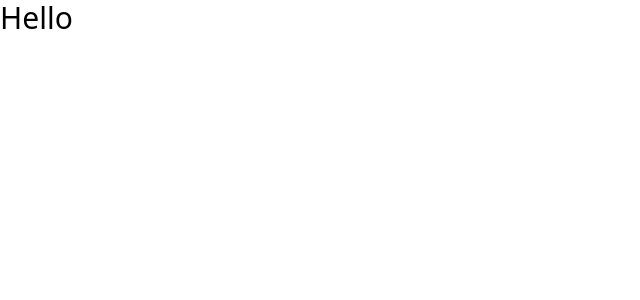
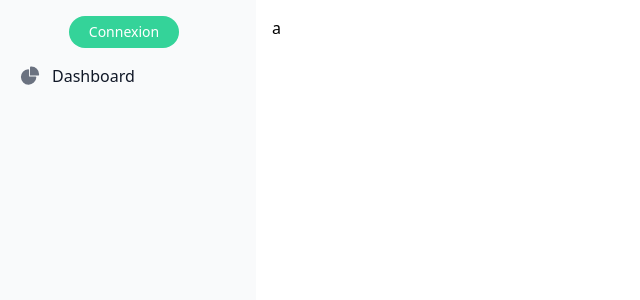
Before and after one commit to Zeworxx/FullJsCourseProject, a Vue app in the folder client/FullJsProject/: page / in a window 1280 px wide. Before the commit this address had no page. Shown: the top 300 px of the page, without its empty margins (0-640 px from the left). Built offline with nearby package versions, Linux system fonts and the light colour scheme.

Commit message:
add side bar gui

```diff
--- a/client/FullJsProject/src/App.vue
+++ b/client/FullJsProject/src/App.vue
@@ -1,9 +1,10 @@
 <script setup lang="ts">
 import { RouterLink, RouterView } from 'vue-router'
+import HomePage from './components/HomePage.vue'
 </script>
 
 <template>
-  <div class="text-3xl">Hello</div>
+  <HomePage />
 </template>
 
 <style scoped>
--- /dev/null
+++ b/client/FullJsProject/src/assets/i18n/fr.json
@@ -0,0 +1,9 @@
+{
+    "app" : {
+        "sidebar" : {
+            "wlecome-span" : "Bonjour {name} !",
+            "logout-button" : "Déconnexion",
+            "login-button" : "Connexion"
+        }
+    }
+}
--- /dev/null
+++ b/client/FullJsProject/src/components/HomePage.vue
@@ -0,0 +1,8 @@
+<script setup lang="ts">
+import Sidebar from './sidebar/Sidebar.vue'
+import ToDoList from './todolist/ToDoList.vue'
+</script>
+<template>
+    <Sidebar />
+    <ToDoList/>
+</template>
--- /dev/null
+++ b/client/FullJsProject/src/components/sidebar/Sidebar.vue
@@ -0,0 +1,79 @@
+<script setup lang="ts">
+import { ref, type Ref } from 'vue';
+import { type UserData } from 'src/models/app.model'
+
+const userData: Ref<UserData> = ref({
+    firstName: "Baptiste"
+})
+
+let isActive: Ref<boolean> = ref(false)
+function isLogged() {
+    return isActive.value
+}
+
+function toggle() {
+    isActive.value = !isActive.value;
+    console.log(isActive.value)
+}
+
+</script>
+<template>
+    <button data-drawer-target="default-sidebar" data-drawer-toggle="default-sidebar" aria-controls="default-sidebar"
+        type="button"
+        class="inline-flex items-center p-2 mt-2 ml-3 text-sm text-gray-500 rounded-lg sm:hidden hover:bg-gray-100 focus:outline-none focus:ring-2 focus:ring-gray-200 dark:text-gray-400 dark:hover:bg-gray-700 dark:focus:ring-gray-600">
+        <span class="sr-only">Open sidebar</span>
+        <svg class="w-6 h-6" aria-hidden="true" fill="currentColor" viewBox="0 0 20 20" xmlns="http://www.w3.org/2000/svg">
+            <path clip-rule="evenodd" fill-rule="evenodd"
+                d="M2 4.75A.75.75 0 012.75 4h14.5a.75.75 0 010 1.5H2.75A.75.75 0 012 4.75zm0 10.5a.75.75 0 01.75-.75h7.5a.75.75 0 010 1.5h-7.5a.75.75 0 01-.75-.75zM2 10a.75.75 0 01.75-.75h14.5a.75.75 0 010 1.5H2.75A.75.75 0 012 10z">
+            </path>
+        </svg>
+    </button>
+
+    <aside id="default-sidebar"
+        class="fixed top-0 left-0 z-40 w-64 h-screen transition-transform -translate-x-full sm:translate-x-0"
+        aria-label="Sidebar">
+        <div class="h-full px-3 py-4 overflow-y-auto bg-gray-50 dark:bg-gray-800">
+            <div class="mb-2 flex w-full" v-if="isLogged()">
+                <div class="flex">
+                    <div
+                        class="relative w-10 h-10 overflow-hidden bg-gray-100 rounded-full dark:bg-gray-600 border border-gray-300">
+                        <svg class="absolute w-12 h-12 text-gray-400 -left-1" fill="currentColor" viewBox="0 0 20 20"
+                            xmlns="http://www.w3.org/2000/svg">
+                            <path fill-rule="evenodd" d="M10 9a3 3 0 100-6 3 3 0 000 6zm-7 9a7 7 0 1114 0H3z"
+                                clip-rule="evenodd"></path>
+                        </svg>
+                    </div>
+                </div>
+                <div class="flex flex-col ml-4 w-full">
+                    <span class="ml-3 w-full mb-2">
+                        <p>{{ $t("app.sidebar.wlecome-span", { name: userData.firstName }) }}</p>
+                    </span>
+                    <button type="button" @click="toggle()"
+                        class="text-white bg-emerald-400 hover:bg-emerald-500 focus:outline-none focus:ring-4 focus:ring-emerald-300 font-medium rounded-full text-sm px-5 py-1.5 text-center mr-2 mb-2 dark:bg-emerald-600 dark:hover:bg-emerald-700 dark:focus:ring-emerald-800">{{
+                            $t('app.sidebar.logout-button') }}</button>
+                </div>
+            </div>
+            <div class="flex justify-center" v-else>
+                <button type="button" @click="toggle()"
+                    class="text-white bg-emerald-400 hover:bg-emerald-500 focus:outline-none focus:ring-4 focus:ring-emerald-300 font-medium rounded-full text-sm px-5 py-1.5 text-center mr-2 mb-2 dark:bg-emerald-600 dark:hover:bg-emerald-700 dark:focus:ring-emerald-800">{{
+                        $t('app.sidebar.login-button') }}</button>
+            </div>
+            <ul class="space-y-2 font-medium">
+                <li>
+                    <a href="#"
+                        class="flex items-center p-2 text-gray-900 rounded-lg dark:text-white hover:bg-gray-100 dark:hover:bg-gray-700 group">
+                        <svg class="w-5 h-5 text-gray-500 transition duration-75 dark:text-gray-400 group-hover:text-gray-900 dark:group-hover:text-white"
+                            aria-hidden="true" xmlns="http://www.w3.org/2000/svg" fill="currentColor" viewBox="0 0 22 21">
+                            <path
+                                d="M16.975 11H10V4.025a1 1 0 0 0-1.066-.998 8.5 8.5 0 1 0 9.039 9.039.999.999 0 0 0-1-1.066h.002Z" />
+                            <path
+                                d="M12.5 0c-.157 0-.311.01-.565.027A1 1 0 0 0 11 1.02V10h8.975a1 1 0 0 0 1-.935c.013-.188.028-.374.028-.565A8.51 8.51 0 0 0 12.5 0Z" />
+                        </svg>
+                        <span class="ml-3">Dashboard</span>
+                    </a>
+                </li>
+            </ul>
+        </div>
+
+    </aside>
+</template>
--- /dev/null
+++ b/client/FullJsProject/src/components/todolist/ToDoList.vue
@@ -0,0 +1,9 @@
+<script setup lang="ts">
+
+</script>
+
+<template>
+    <div class="p-4 sm:ml-64">
+        <span>a</span>
+    </div>
+</template>
--- a/client/FullJsProject/src/main.ts
+++ b/client/FullJsProject/src/main.ts
@@ -1,11 +1,17 @@
 import './assets/index.css'
-
+import { createI18n } from "vue-i18n"
 import { createApp } from 'vue'
 import App from './App.vue'
 import router from './router'
+import fr from "./assets/i18n/fr.json"
 
 const app = createApp(App)
+const i18n = createI18n({
+    locale: "fr",
+    fallbackLocale: "fr",
+    messages: { fr },
+  });
 
 app.use(router)
-
+app.use(i18n)
 app.mount('#app')
--- /dev/null
+++ b/client/FullJsProject/src/models/app.model.ts
@@ -0,0 +1,3 @@
+export interface UserData {
+    firstName : string
+}
--- a/client/FullJsProject/tsconfig.app.json
+++ b/client/FullJsProject/tsconfig.app.json
@@ -4,6 +4,7 @@
   "exclude": ["src/**/__tests__/*"],
   "compilerOptions": {
     "composite": true,
+    "resolveJsonModule": true,
     "baseUrl": ".",
     "paths": {
       "@/*": ["./src/*"]
```
Also changed, not shown: client/FullJsProject/src/assets/main.css (added).
